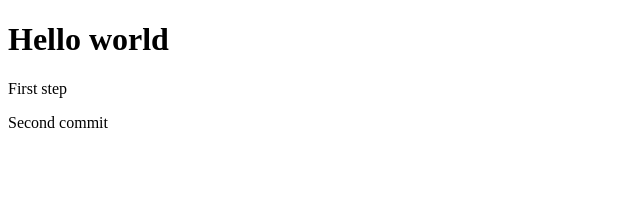
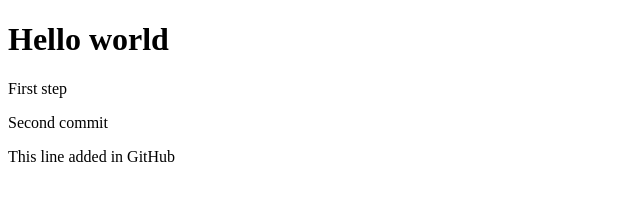
Before and after one commit to IvanBuzduha/homework, a plain HTML site: page index.html in a window 1280 px wide. Shown: the whole page, without its empty margins (0-640 px from the left). Drawn offline with Linux system fonts and the light colour scheme.

Commit message:
Update index.html
new commit

```diff
--- a/index.html
+++ b/index.html
@@ -9,5 +9,6 @@
     <h1>Hello world</h1>
     <p>First step </p>
     <p>Second commit</p>
+    <p>This line added in GitHub</p>
 </body>
 </html>
```
